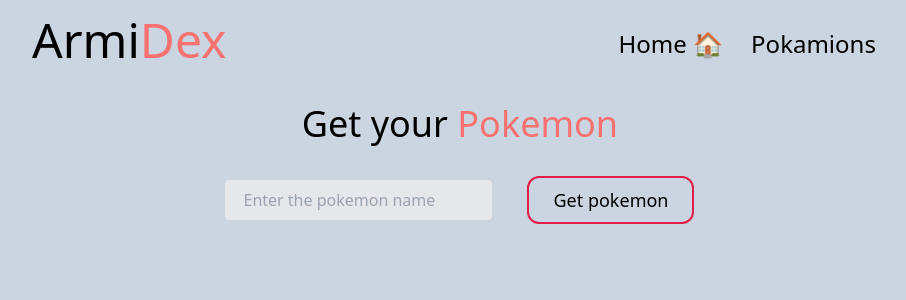
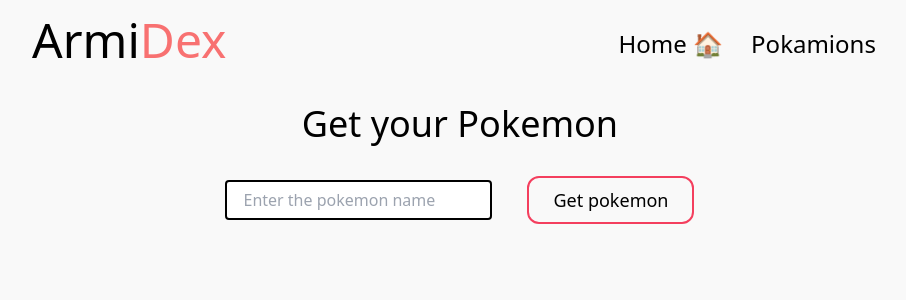
Before and after one commit to ArmandoAlmanza/pokamions, a React (Vite) app: page /pokemon in a window 1280 px wide. Shown: the top 300 px of the page, without its empty margins (180-1086 px from the left). Built offline with nearby package versions, Linux system fonts and the light colour scheme.

Commit message:
customizing tailwind

```diff
--- a/index.html
+++ b/index.html
@@ -6,7 +6,7 @@
     <meta name="viewport" content="width=device-width, initial-scale=1.0" />
     <title>Pokepedia</title>
   </head>
-  <body class="bg-slate-300 text-black">
+  <body class="bg-lt-gray text-black">
     <div id="root"></div>
     <script type="module" src="/src/main.tsx"></script>
   </body>
--- a/src/Components/Header/Header.tsx
+++ b/src/Components/Header/Header.tsx
@@ -5,19 +5,19 @@ const Header = () => {
         <header className="text-center p-4 flex justify-around items-center flex-col md:flex-row">
             <div>
                 <h3 className="text-5xl">
-                    Armi<span className="text-red-400">Dex</span>
+                    Armi<span className="text-lt-red">Dex</span>
                 </h3>
             </div>
             <nav className="flex justify-center mt-2 gap-7">
                 <Link
-                    className="text-2xl hover:text-violet-600 transition-all"
+                    className="text-2xl hover:text-purple transition-all"
                     to="/"
                 >
                     {" "}
                     Home 🏠
                 </Link>
                 <Link
-                    className="md:mr-3  text-2xl hover:text-violet-600 transition-all"
+                    className="md:mr-3  text-2xl hover:text-purple transition-all"
                     to="/Pokemon"
                 >
                     Pokamions
--- a/src/Components/Pokemons/Pokemons.tsx
+++ b/src/Components/Pokemons/Pokemons.tsx
@@ -54,7 +54,7 @@ const Pokemon = () => {
                     }
                 />
                 <button
-                    className="py-2 bg-transparent border-rose-600 border-2 hover:bg-red-300 text-lg px-6 my-3 transition-all rounded-xl"
+                    className="py-2 bg-transparent border-dk-red border-2 hover:bg-lt-red text-lg px-6 my-3 transition-all rounded-xl"
                     onClick={getPokamion}
                 >
                     Get pokemon
--- a/tailwind.config.js
+++ b/tailwind.config.js
@@ -3,6 +3,17 @@ module.exports = {
     content: ["./index.html", "./src/**/*.{vue,js,ts,jsx,tsx}"],
     theme: {
         extend: {},
+        colors: {
+            transparent: "transparent",
+            current: "currentColor",
+            "white": "#ffffff",
+            "black": "#000000",
+            "lt-red": "#f87171",
+            "lt-gray": "#F9F9F9",
+            "dk-red": "#f43f5e",
+            "purple": "#a78bfa"
+
+        },
     },
     plugins: [],
 };
```
